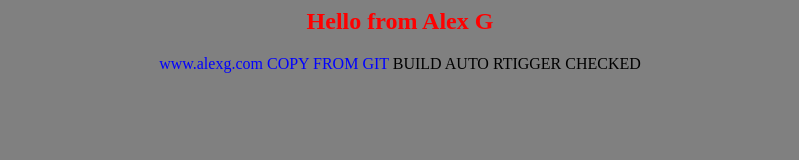
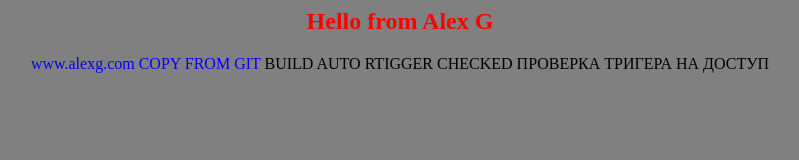
Before and after one commit to morbit1997/appf-or-jenkis, a plain HTML site: page index.html in a window 1280 px wide. Shown: the whole page, without its empty margins (240-1039 px from the left). Drawn offline with Linux system fonts and the light colour scheme.

Commit message:
add ru string

```diff
--- a/index.html
+++ b/index.html
@@ -5,6 +5,7 @@
 
 <font color=blue>www.alexg.com COPY FROM GIT</font>
 BUILD AUTO RTIGGER CHECKED
+ПРОВЕРКА ТРИГЕРА НА ДОСТУП
 </center>
 </body>
 </html>
```
